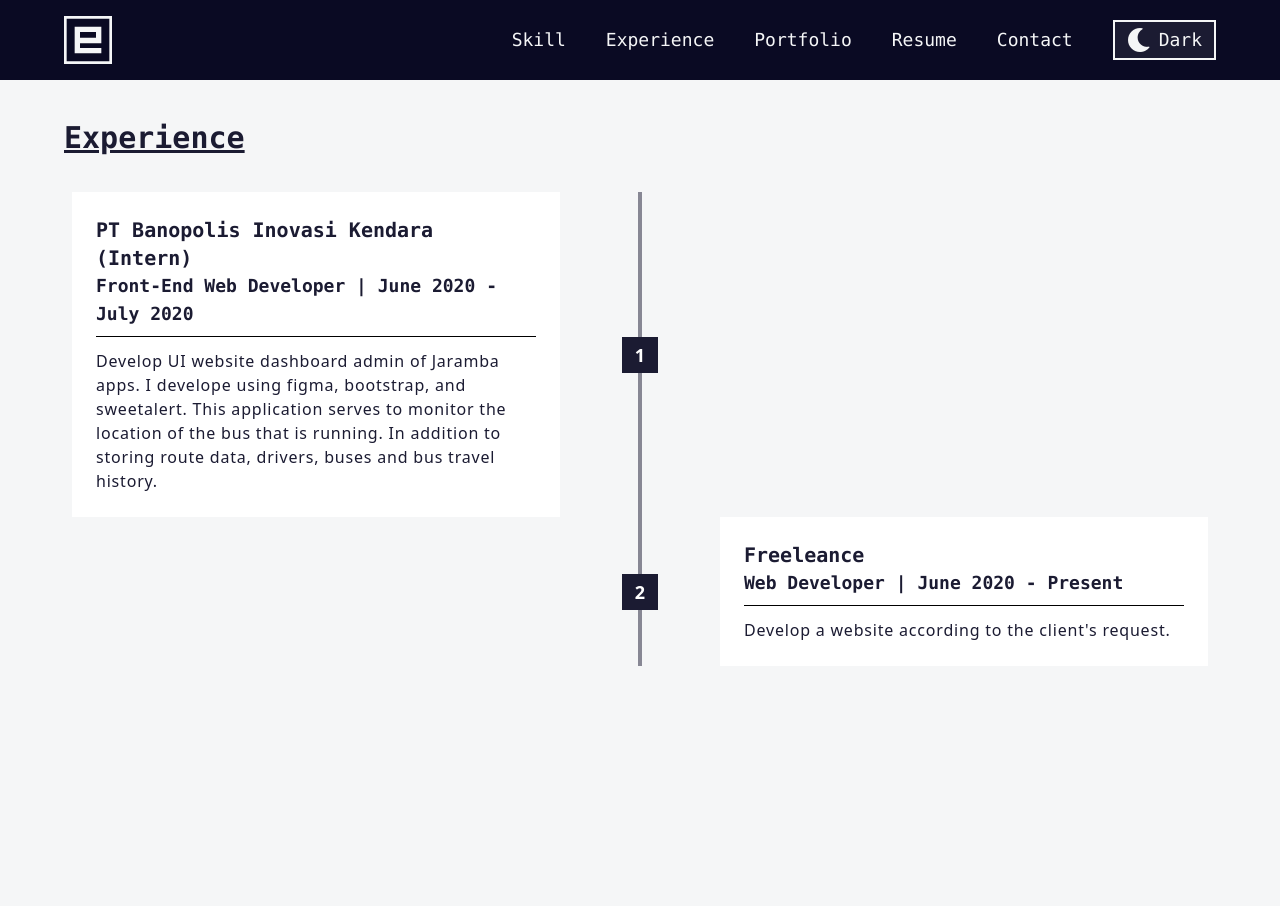
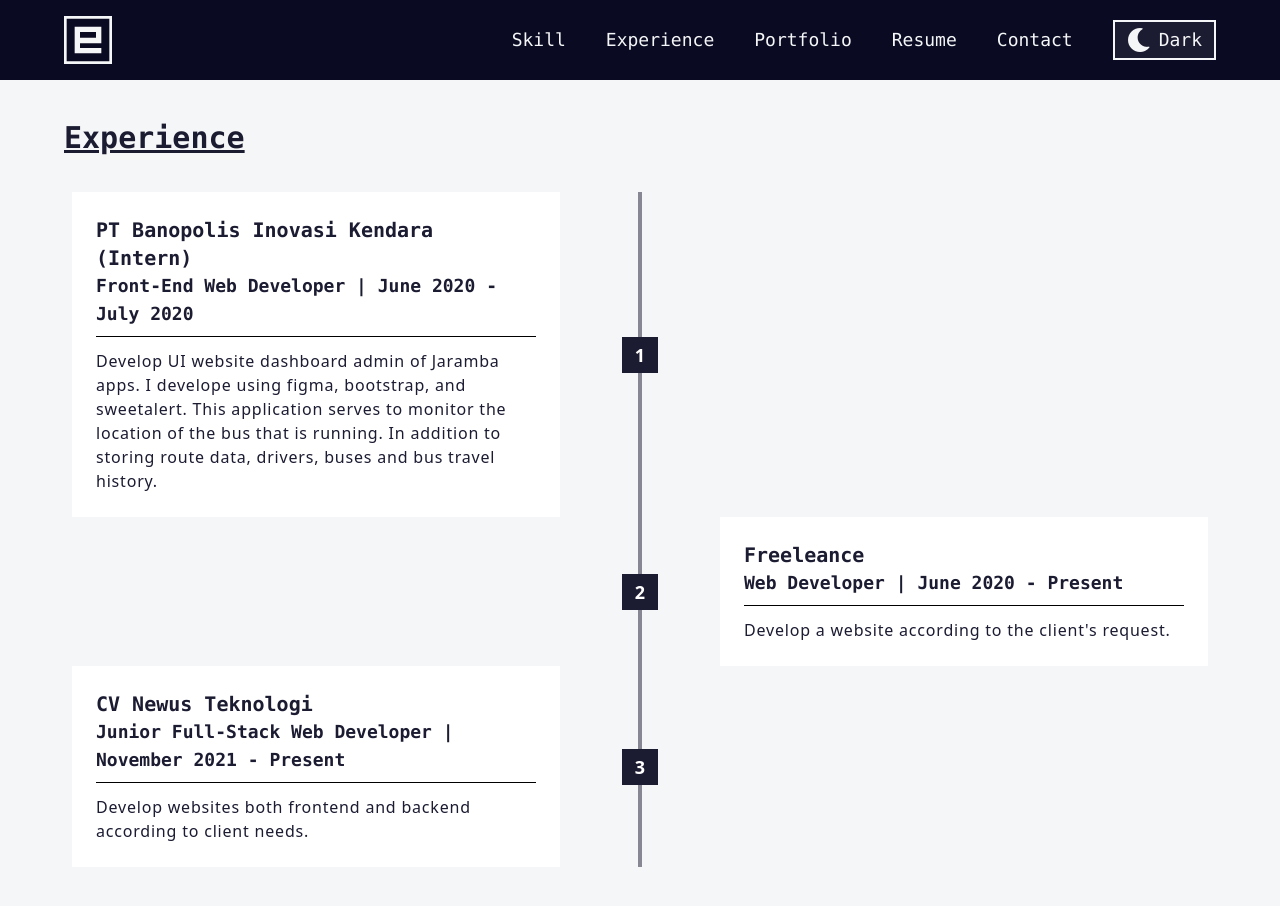
Before and after one commit to edikurniawan-dev/edikurniawan.dev, a React (Create React App) app: page /experience in a window 1280 px wide. Shown: the top 906 px of the page. Before the commit the page ends 800 px from the top, so only its background shows below. Built offline with nearby package versions, Linux system fonts and the light colour scheme.

Commit message:
update experience

```diff
--- a/src/pages/Experience.jsx
+++ b/src/pages/Experience.jsx
@@ -4,16 +4,16 @@ import ExperienceCard from '../components/ExperienceCard';
 const Experience = () => {
     return (
         <main className="flex flex-col pt-5 md:pt-10">
-            <h1 className="font-mono text-2xl md:text-3xl text-dark dark:text-light font-bold underline">
+            <h1 className="font-mono text-2xl font-bold underline md:text-3xl text-dark dark:text-light">
                 Experience
             </h1>
             <br />
 
-            <div className="-mt-10 md:-mt-0 h-full flex flex-col justify-center">
-                <div className="py-0 lg:py-3 sm:mx-auto w-full px-0 lg:px-2">
-                    <div className="relative text-gray-700 space-y-16 lg:space-y-0">
+            <div className="flex flex-col justify-center h-full -mt-10 md:-mt-0">
+                <div className="w-full px-0 py-0 lg:py-3 sm:mx-auto lg:px-2">
+                    <div className="relative space-y-16 text-gray-700 lg:space-y-0">
                         {/* line vertical */}
-                        <div className="hidden lg:block w-1 bg-dark dark:bg-light opacity-50 absolute h-full left-1/2 transform -translate-x-1/2"></div>
+                        <div className="absolute hidden w-1 h-full transform -translate-x-1/2 opacity-50 lg:block bg-dark dark:bg-light left-1/2"></div>
 
                         <ExperienceCard
                             place="flex justify-start w-full mx-auto items-center"
@@ -31,6 +31,14 @@ const Experience = () => {
                             task="Develop a website according to the client's request."
                             number="2"
                         />
+                        <ExperienceCard
+                            place="flex justify-start w-full mx-auto items-center"
+                            padding="w-full lg:w-1/2 lg:pr-20"
+                            companyName="CV Newus Teknologi"
+                            during="Junior Full-Stack Web Developer | November 2021 - Present"
+                            task="Develop websites both frontend and backend according to client needs."
+                            number="3"
+                        />
                     </div>
                 </div>
             </div>
```
